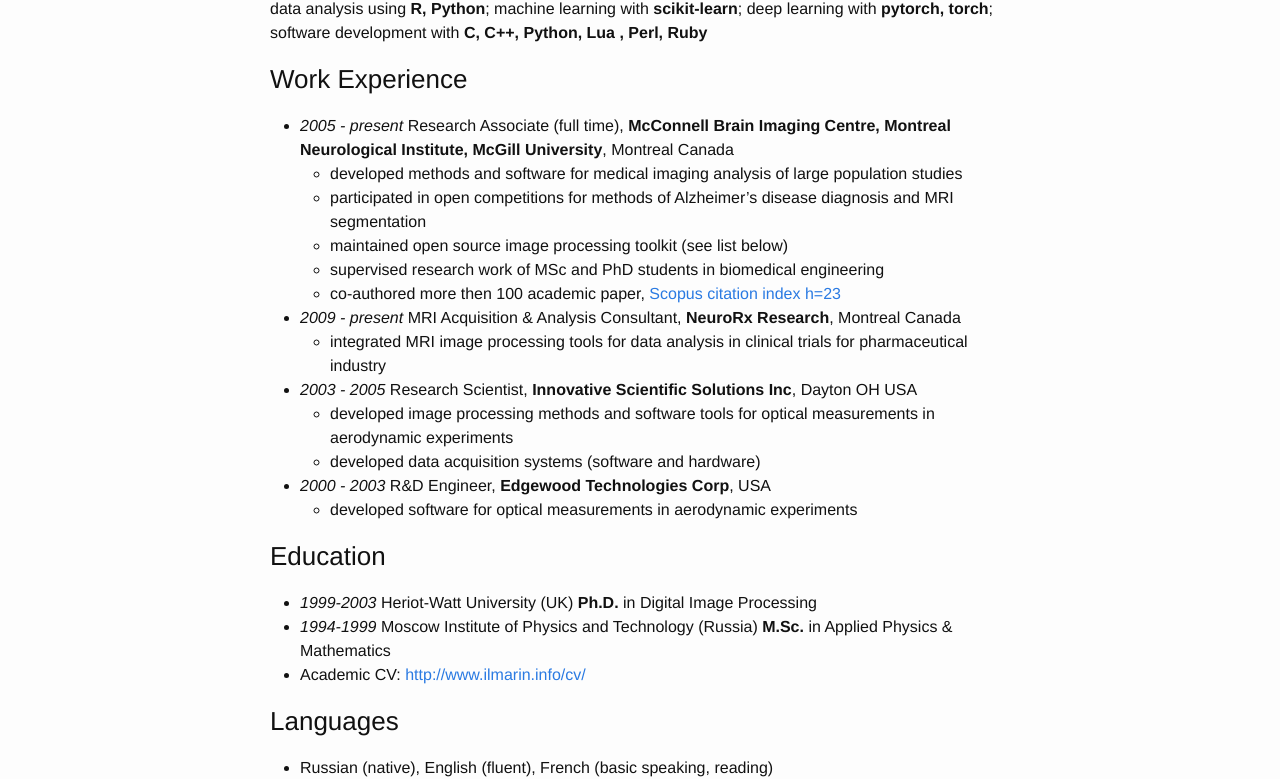
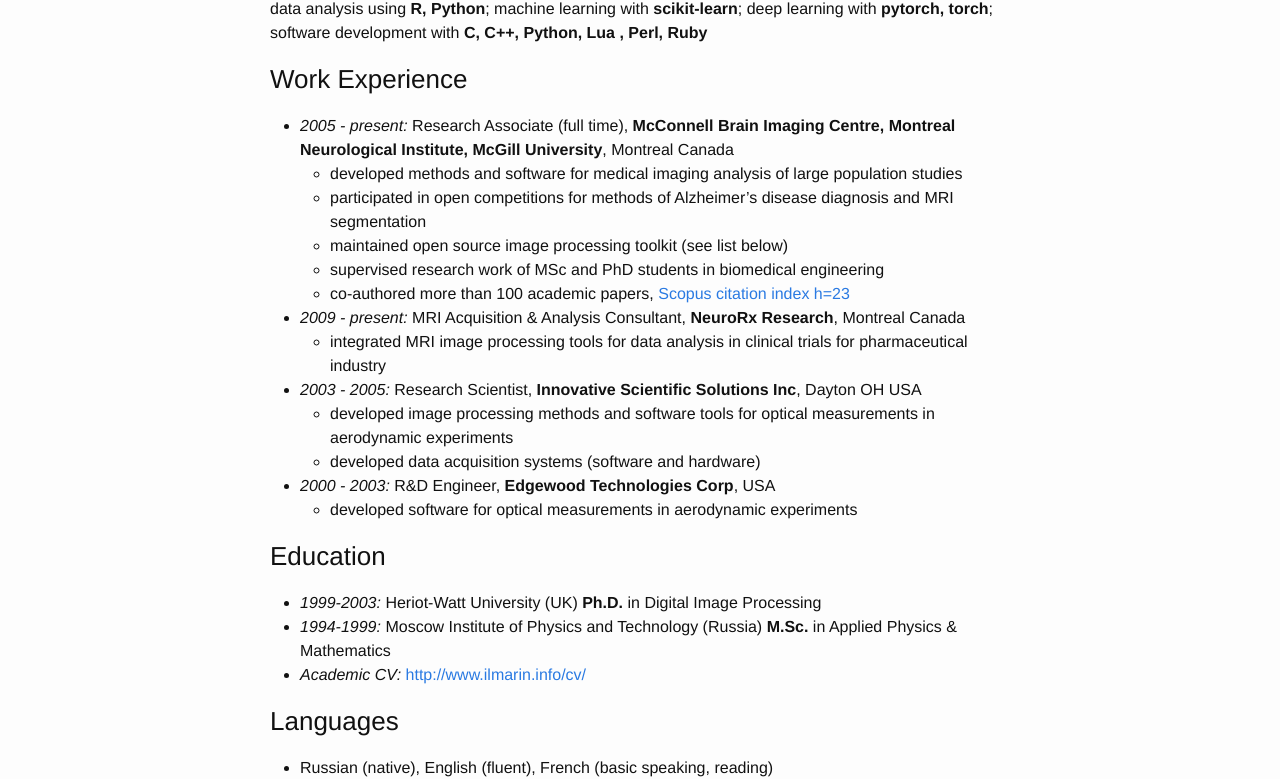
Before and after one commit to vfonov/vfonov.github.io, a Jekyll site: the page built from CV_industry.md, in a window 1280 px wide. Shown: the part 308-1087 px from the top of the page. Built offline with Jekyll 4.4.1, drawn with Linux system fonts in a browser that asks for light colours.

Commit message:
Fixed some typos, updated layout

```diff
--- a/CV_industry.md
+++ b/CV_industry.md
@@ -10,24 +10,24 @@
 data analysis using **R, Python**; machine learning with **scikit-learn**; deep learning with **pytorch, torch**; software development with **C, C++, Python, Lua , Perl, Ruby**
 
 ### Work Experience
-* *2005 - present* Research Associate (full time), **McConnell Brain Imaging Centre, Montreal Neurological Institute, McGill University**, Montreal Canada
+* *2005 - present:* Research Associate (full time), **McConnell Brain Imaging Centre, Montreal Neurological Institute, McGill University**, Montreal Canada
    * developed methods and software for medical imaging analysis of large population studies
    * participated in open competitions for methods of Alzheimer's disease diagnosis and MRI segmentation
    * maintained open source image processing toolkit (see list below)
    * supervised research work of MSc and PhD students in biomedical engineering
-   * co-authored more then 100 academic paper, [Scopus citation index h=23](https://www.scopus.com/authid/detail.uri?authorId=57188953412)
-* *2009 - present* MRI Acquisition & Analysis Consultant, **NeuroRx Research**, Montreal Canada
+   * co-authored more than 100 academic papers, [Scopus citation index h=23](https://www.scopus.com/authid/detail.uri?authorId=57188953412)
+* *2009 - present:* MRI Acquisition & Analysis Consultant, **NeuroRx Research**, Montreal Canada
    * integrated MRI image processing tools for data analysis in clinical trials for pharmaceutical industry
-* *2003 - 2005* Research Scientist, **Innovative Scientific Solutions Inc**, Dayton OH USA
+* *2003 - 2005:* Research Scientist, **Innovative Scientific Solutions Inc**, Dayton OH USA
    * developed image processing methods and software tools for optical measurements in aerodynamic experiments
    * developed data acquisition systems (software and hardware)
-* *2000 - 2003* R&D Engineer, **Edgewood Technologies Corp**, USA
+* *2000 - 2003:* R&D Engineer, **Edgewood Technologies Corp**, USA
     * developed software for optical measurements in aerodynamic experiments
 
 ### Education
-* *1999-2003* Heriot-Watt University (UK) **Ph.D.** in Digital Image Processing
-* *1994-1999* Moscow Institute of Physics and Technology (Russia) **M.Sc.** in Applied Physics & Mathematics
-* Academic CV: [http://www.ilmarin.info/cv/](http://www.ilmarin.info/cv/)
+* *1999-2003:* Heriot-Watt University (UK) **Ph.D.** in Digital Image Processing
+* *1994-1999:* Moscow Institute of Physics and Technology (Russia) **M.Sc.** in Applied Physics & Mathematics
+* *Academic CV:* [http://www.ilmarin.info/cv/](http://www.ilmarin.info/cv/)
 
 ### Languages
 * Russian (native), English (fluent), French (basic speaking, reading)
```
